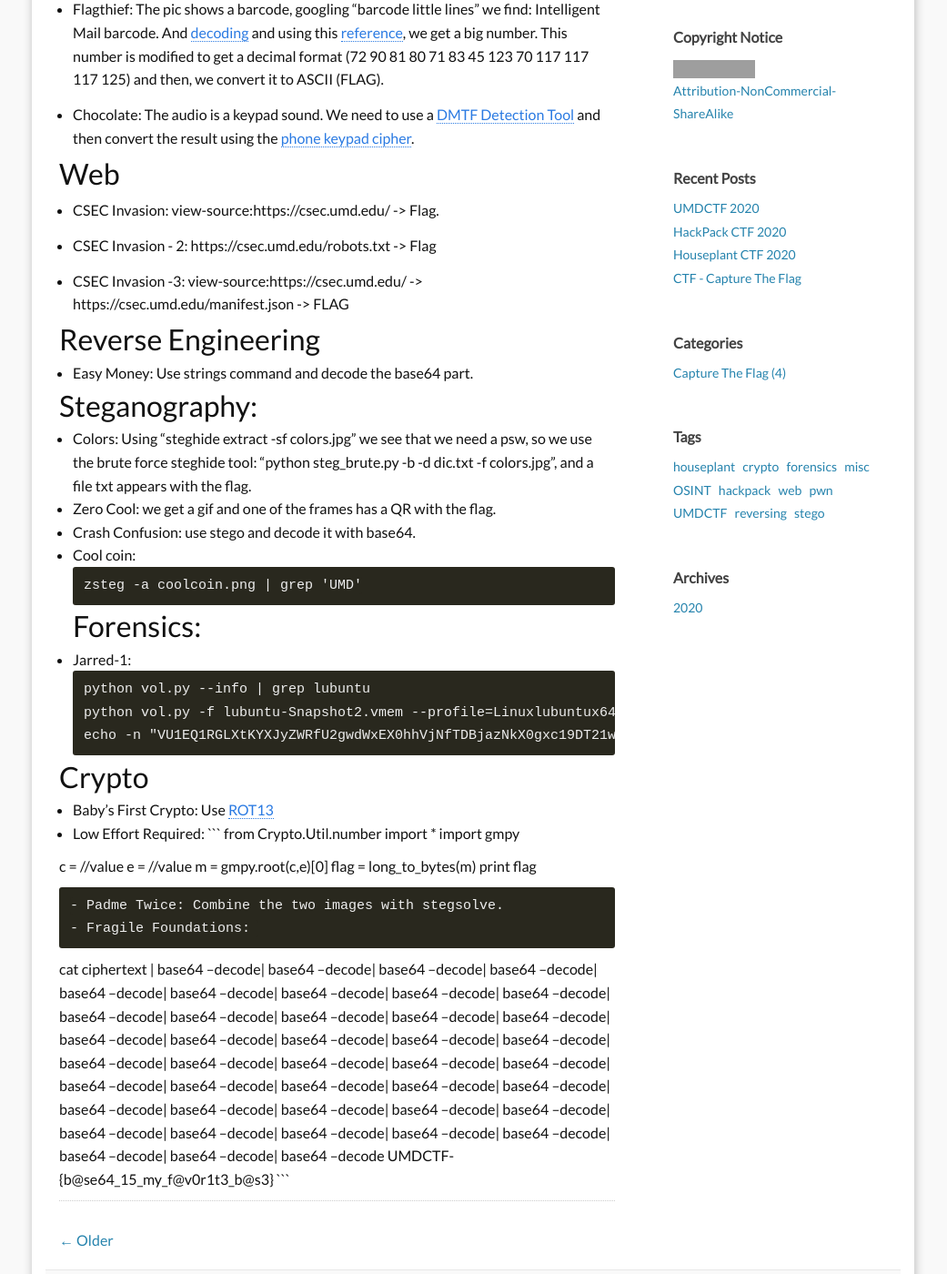
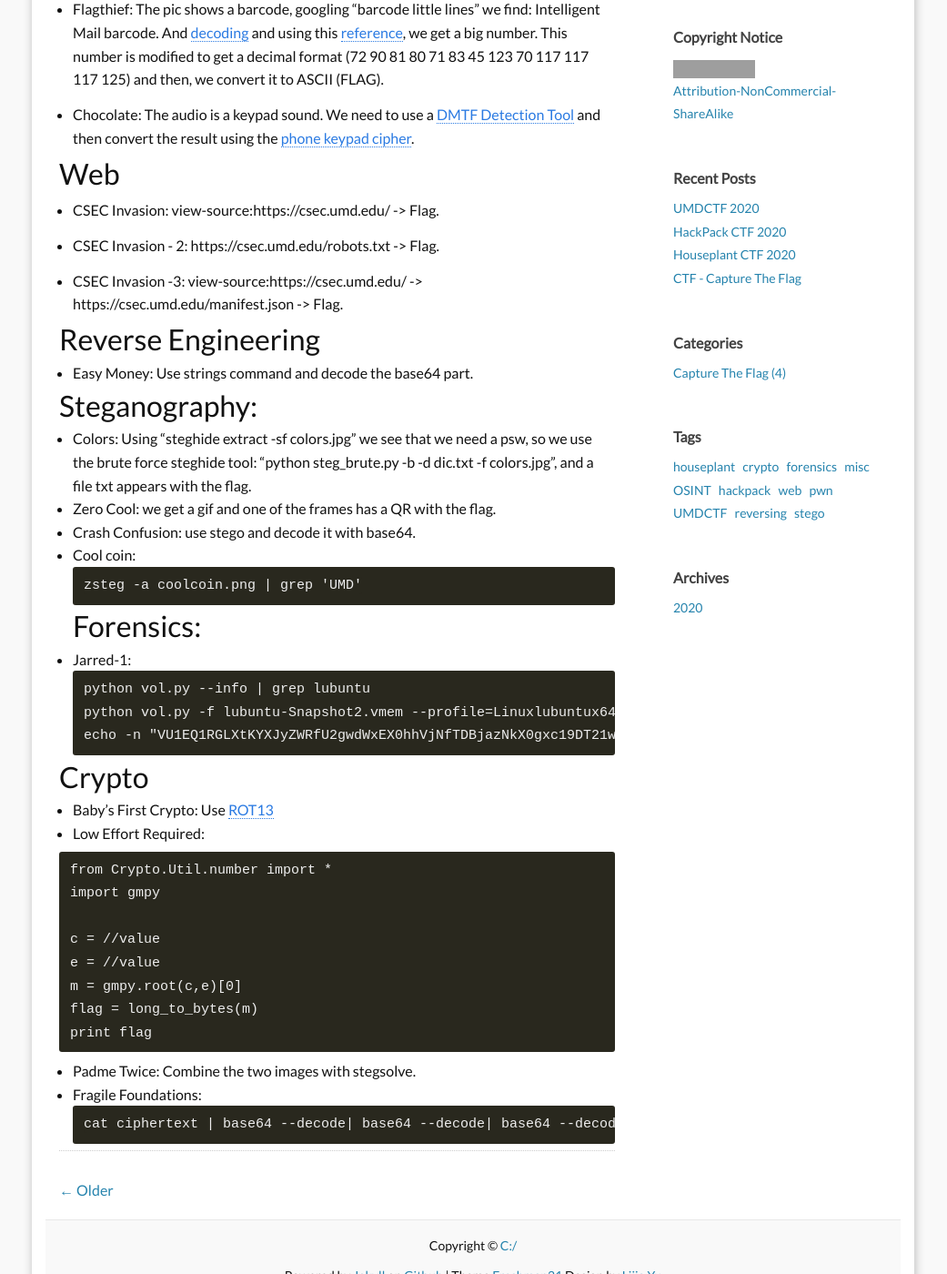
Before and after one commit to marselia/marselia.github.io, a Jekyll site: the page built from _posts/2020-05-05-UMDCTF.md, in a window 1280 px wide and 1400 px high, scrolled down 637 px. Shown: the whole window at 91% size, without its empty margins (120-1161 px from the left). Built offline with Jekyll 4.4.1, drawn with Linux system fonts in a browser that asks for light colours; comment, search, counter and statistics services are not loaded; grey boxes are pictures that could not be loaded.

````diff
--- a/_posts/2020-05-05-UMDCTF.md
+++ b/_posts/2020-05-05-UMDCTF.md
@@ -20,9 +20,9 @@ tags: [UMDCTF, web, misc, reversing, stego, forensics, crypto]
 ## Web
 - CSEC Invasion: view-source:https://csec.umd.edu/ -> Flag.
 
-- CSEC Invasion - 2: https://csec.umd.edu/robots.txt -> Flag
+- CSEC Invasion - 2: https://csec.umd.edu/robots.txt -> Flag.
 
-- CSEC Invasion -3: view-source:https://csec.umd.edu/ -> https://csec.umd.edu/manifest.json -> FLAG
+- CSEC Invasion -3: view-source:https://csec.umd.edu/ -> https://csec.umd.edu/manifest.json -> Flag.
 
 ## Reverse Engineering
 - Easy Money: Use strings command and decode the base64 part.
@@ -47,6 +47,7 @@ echo -n "VU1EQ1RGLXtKYXJyZWRfU2gwdWxEX0hhVjNfTDBjazNkX0gxc19DT21wdTdlcn0=" | bas
 ## Crypto
 - Baby's First Crypto: Use [ROT13](https://conceptodefinicion.de/ascii/)
 - Low Effort Required:
+
 ```
 from Crypto.Util.number import *
 import gmpy
````
